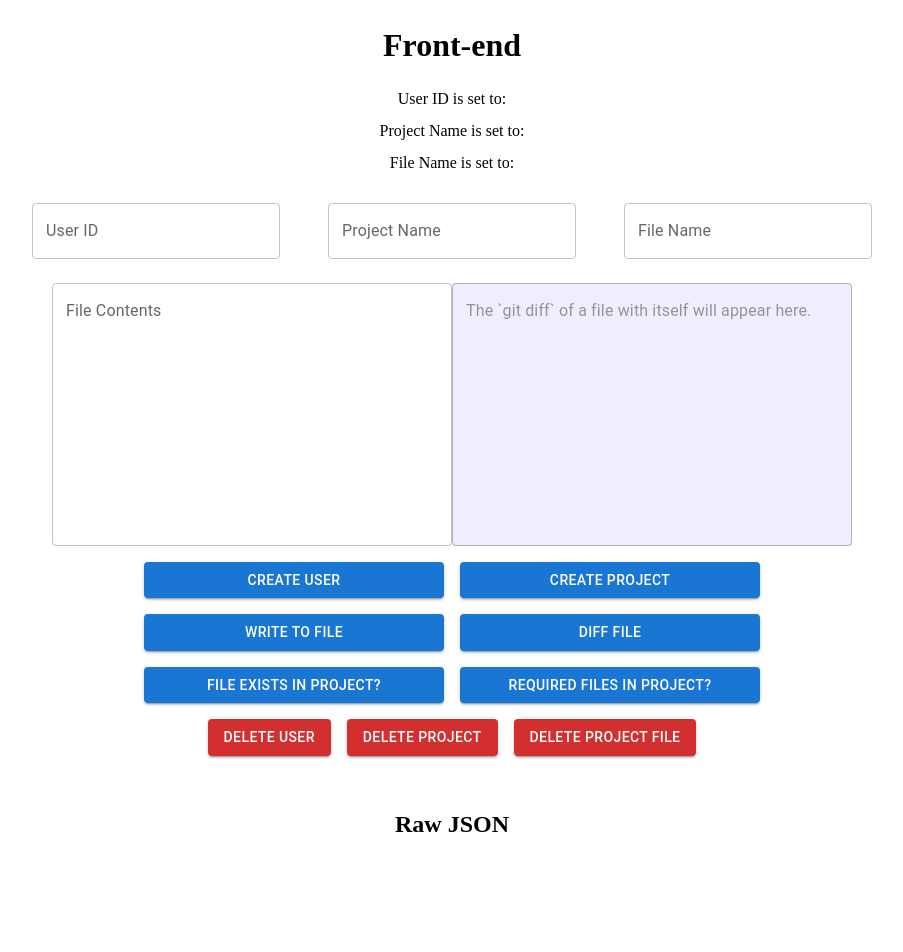
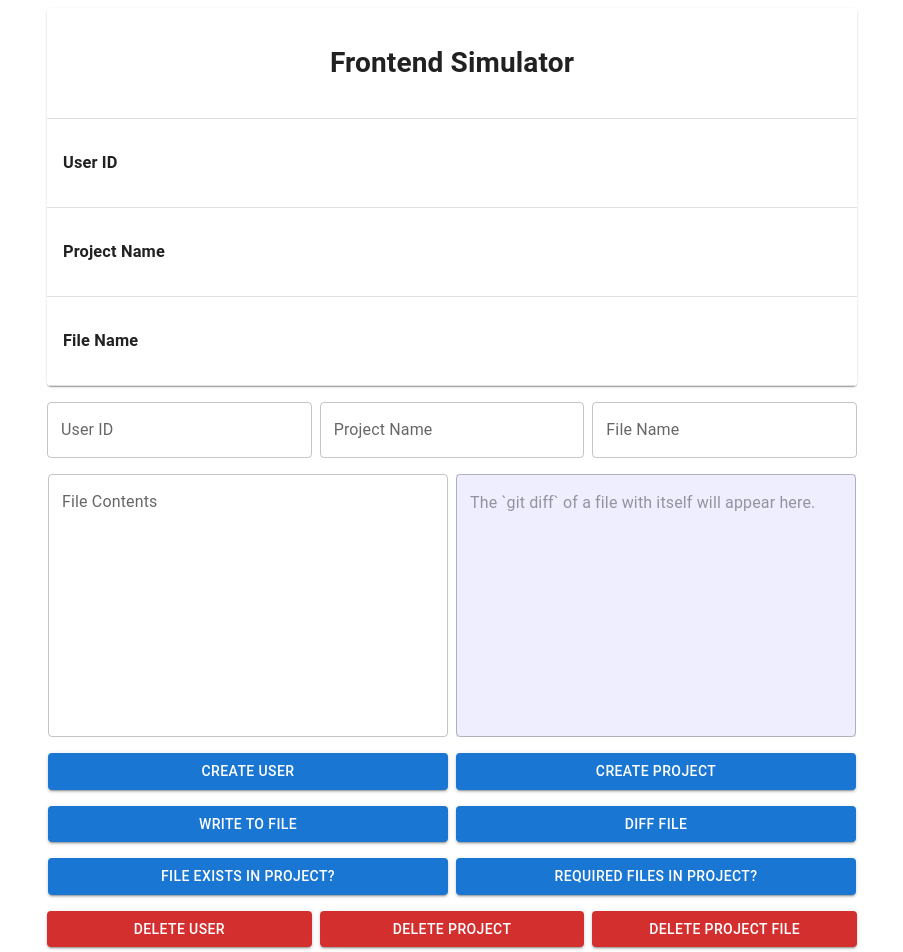
Before and after one commit to thoth-tech/ChatHistoryDisplayer, a React (Create React App) app in the folder frontEndSimulator/: page / in a window 1280 px wide. Shown: the top 952 px of the page, without its empty margins (188-1091 px from the left). Before the commit the page ends 884 px from the top, so only its background shows below. Built offline with nearby package versions, Linux system fonts and the light colour scheme.

Commit message:
build: enhance ui

```diff
--- a/frontEndSimulator/src/App.js
+++ b/frontEndSimulator/src/App.js
@@ -1,7 +1,8 @@
 import { useState } from "react";
 import axios from "axios";
-import { Box, Button, TextField } from "@mui/material";
+import { Box, Button, TextField, Table, TableCell, TableRow, TableBody, Paper } from "@mui/material";
 import "./styling/index.css";
+
 function App() {
   // State variables
   const [fileName, setFileName] = useState("");
@@ -10,6 +11,7 @@ function App() {
   const [pid, setPID] = useState("");
   const [fileContents, setFileContents] = useState("");
   const [diff, setDiff] = useState("The `git diff` of a file with itself will appear here.");
+  const boxWidth = 400;
 
   //Get request handler
   function sendGet(endpoint) {
@@ -49,65 +51,66 @@ function App() {
   return (
     <Box display="flex" flexDirection="column" alignItems="center">
       <Box
-        display="flex"
-        flexDirection="column"
-        alignItems="center"
-        sx={{
-          lineHeight: 0,
-        }}
+        width={boxWidth * 2 + 10}
       >
-        <Box
-          sx={{
-            lineHeight: 1,
-          }}
-        >
-          <h1>Front-end</h1>
+        <Paper>
+          <Table>
+            <TableBody>
+              <TableRow>
+                <TableCell colSpan={2} style={{ textAlign: 'center' }} >
+                  <h1>Frontend Simulator</h1>
+                </TableCell>
+              </TableRow>
+              <TableRow>
+                <TableCell width='25%'><h3>User ID</h3></TableCell>
+                <TableCell >{uid}</TableCell>
+              </TableRow>
+              <TableRow>
+                <TableCell width='25%'> <h3>Project Name </h3></TableCell>
+                <TableCell >{pid}</TableCell>
+              </TableRow>
+              <TableRow>
+                <TableCell width='25%'> <h3>File Name</h3></TableCell>
+                <TableCell>{fileName}</TableCell>
+              </TableRow>
+            </TableBody>
+          </Table>
+        </Paper>
       </Box>
 
-        <Box>
-          <p>User ID is set to: {uid}</p>
-        </Box>
-
-        <Box>
-          <p>Project Name is set to: {pid} </p>
-        </Box>
-
-        <Box>
-          <p>File Name is set to: {fileName} </p>
-        </Box>
-      </Box>
-
-      <Box display="flex">
-        <Box p={3}>
+      <Box display="flex" width={boxWidth * 2 + 10} paddingTop={2}>
         <TextField
           label="User ID"
+          inputProps={{ maxLength: 64 }}
+          style={{ margin: '0px 8px 0px 0px' }}
+          className="fullwidth"
           onChange={(event) => {
             setUID(event.target.value);
           }}
         />
-        </Box>
 
-        <Box p={3}>
         <TextField
           label="Project Name"
+          inputProps={{ maxLength: 64 }}
+          style={{ margin: '0px 8px 0px 0px' }}
+          className="fullwidth"
           onChange={(event) => {
             setPID(event.target.value);
           }}
         />
-        </Box>
 
-        <Box p={3}>
         <TextField
           label="File Name"
+          inputProps={{ maxLength: 64 }}
+          className="fullwidth"
           onChange={(event) => {
             setFileName(event.target.value);
           }}
         />
       </Box>
-      </Box>
 
-      <Box display="flex">
-        <Box width={400}>
+      <Box display="flex" paddingTop={2}>
+        <Box width={boxWidth} paddingRight={1}>
           <TextField
             label="File Contents"
             multiline
@@ -120,7 +123,7 @@ function App() {
           />
         </Box>
 
-        <Box width={400}>
+        <Box width={boxWidth}>
           <TextField
             multiline
             variant="outlined"
@@ -138,16 +141,17 @@ function App() {
       <Box display="flex" alignItems="center">
         <Box
           paddingTop={2}
+          paddingLeft={1}
           paddingRight={1}
           display="flex"
           flexDirection="column"
           alignItems="stretch"
-          width={300}
+          width={boxWidth}
         >
-          <Box paddingBottom={2} fullWidth>
+          <Box paddingBottom={2}>
             <Button
               variant="contained"
-              fullWidth
+              className="fullwidth"
               onClick={() => {
                 sendGet(`init/${uid}`);
               }}
@@ -156,10 +160,10 @@ function App() {
             </Button>
           </Box>
 
-          <Box paddingBottom={2} fullWidth>
+          <Box paddingBottom={2}>
             <Button
               variant="contained"
-              fullWidth
+              className="fullwidth"
               onClick={() => {
                 const payload = `{
                   "fileName" : "${fileName}",
@@ -172,10 +176,10 @@ function App() {
             </Button>
           </Box>
 
-          <Box fullWidth>
+          <Box>
             <Button
               variant="contained"
-              fullWidth
+              className="fullwidth"
               onClick={() => {
                 sendGet(`file_exist/${uid}/${pid}/${fileName}`);
               }}
@@ -187,16 +191,16 @@ function App() {
 
         <Box
           paddingTop={2}
-          paddingLeft={1}
+          paddingRight={1}
           display="flex"
           flexDirection="column"
           alignItems="stretch"
-          width={300}
+          width={boxWidth}
         >
-          <Box paddingBottom={2} fullWidth>
+          <Box paddingBottom={2}>
             <Button
               variant="contained"
-              fullWidth
+              className="fullwidth"
               onClick={() => {
                 sendGet(`init/${uid}/${pid}`);
               }}
@@ -205,10 +209,10 @@ function App() {
             </Button>
           </Box>
 
-          <Box paddingBottom={2} fullWidth>
+          <Box paddingBottom={2}>
             <Button
               variant="contained"
-              fullWidth
+              className="fullwidth"
               onClick={() => {
                 getDiff(`diff/${uid}/${pid}/${fileName}`);
               }}
@@ -217,10 +221,10 @@ function App() {
             </Button>
           </Box>
 
-          <Box fullWidth>
+          <Box>
             <Button
               variant="contained"
-              fullWidth
+              className="fullwidth"
               onClick={() => {
                 sendGet(`required_files/${uid}/${pid}`);
               }}
@@ -231,38 +235,36 @@ function App() {
         </Box>
       </Box>
 
-      <Box paddingTop={2} display="flex" alignItems="center">
-        <Box paddingRight={2} fullWidth>
+      <Box paddingTop={2} display="flex" alignItems="center" width={boxWidth * 2 + 10}>
+
         <Button
           variant="contained"
           color="error"
-            fullWidth
+          style={{ margin: '0px 8px 0px 0px' }}
+          className="fullwidth"
           onClick={() => {
             deletePost(`${uid}`);
           }}
         >
           DELETE USER
         </Button>
-        </Box>
 
-        <Box paddingRight={2} fullWidth>
         <Button
           variant="contained"
           color="error"
-            fullWidth
+          style={{ margin: '0px 8px 0px 0px' }}
+          className="fullwidth"
           onClick={() => {
             deletePost(`${uid}/${pid}`);
           }}
         >
           DELETE Project
         </Button>
-        </Box>
 
-        <Box fullWidth>
         <Button
           variant="contained"
           color="error"
-            fullWidth
+          className="fullwidth"
           onClick={() => {
             deletePost(`${uid}/${pid}/${fileName}`);
           }}
@@ -270,19 +272,25 @@ function App() {
           DELETE Project file
         </Button>
       </Box>
-      </Box>
 
       <Box
         paddingTop={6}
         display="flex"
         flexDirection="column"
         alignItems="center"
-        sx={{
-          lineHeight: 0,
-        }}
       >
-        <h2>Raw JSON</h2>
-        <p>{response}</p>
+        <Paper>
+          <Table>
+            <TableBody>
+              <TableRow>
+                <TableCell style={{ textAlign: 'center' }} width={100}>
+                  <h3>Raw JSON</h3>
+                </TableCell>
+                <TableCell style={{ textAlign: 'center' }}>{response === "" ? 'NULL' : response}</TableCell>
+              </TableRow>
+            </TableBody>
+          </Table>
+        </Paper>
       </Box>
     </Box>
   );
--- a/frontEndSimulator/src/styling/index.css
+++ b/frontEndSimulator/src/styling/index.css
@@ -2,3 +2,7 @@
   margin: auto;
   text-align: center;
 }
+
+.fullwidth {
+  width: 100%;
+}
```
Also changed, not shown: 1 other file (tests, documents, lock files or other folders). Lines whose indentation alone changed are shown as unchanged.
